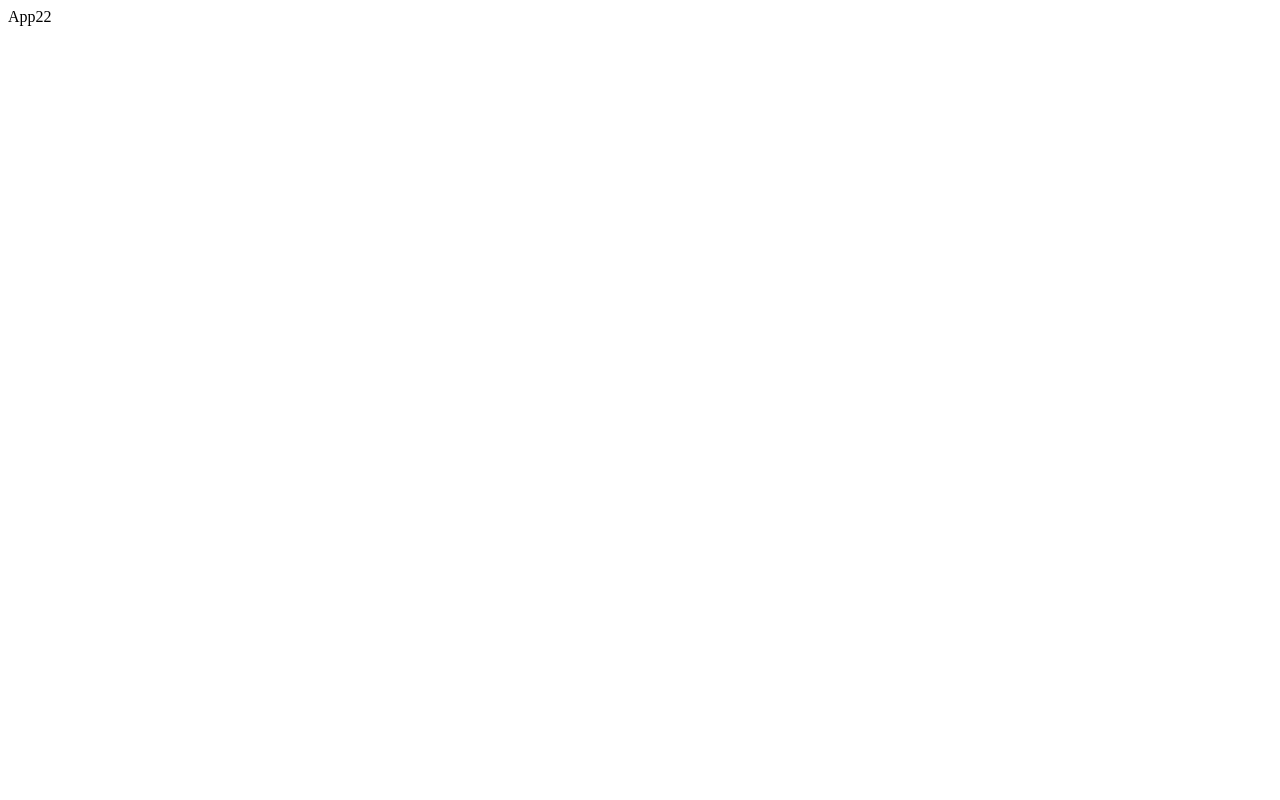
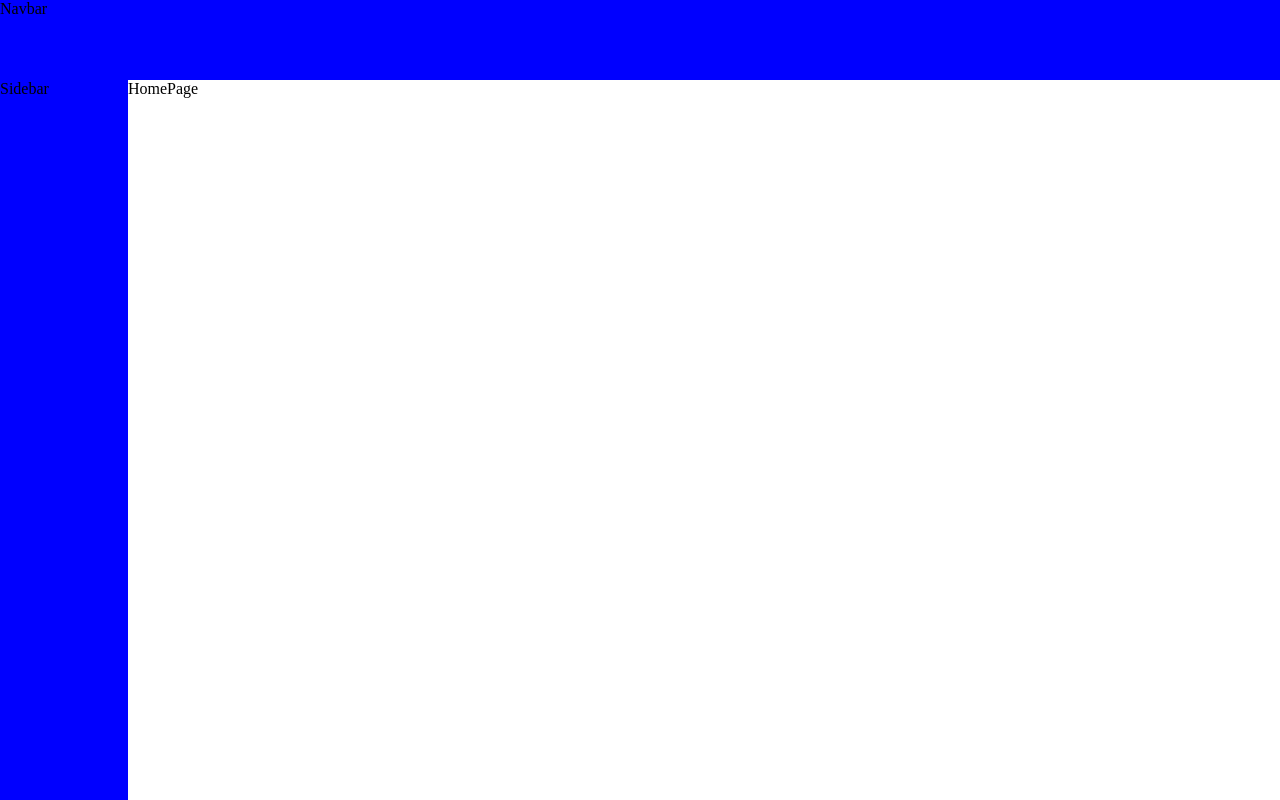
Before and after one commit to semi-hackathon/FE, a React (Vite) app: page / in a window 1280 px wide. Built offline with nearby package versions, Linux system fonts and the light colour scheme.

Commit message:
초기 Layout, route 설정

```diff
--- a/package.json
+++ b/package.json
@@ -10,8 +10,11 @@
     "preview": "vite preview"
   },
   "dependencies": {
+    "@tanstack/react-query": "^5.84.1",
     "react": "^19.1.0",
-    "react-dom": "^19.1.0"
+    "react-dom": "^19.1.0",
+    "react-router-dom": "^7.7.1",
+    "styled-components": "^6.1.19"
   },
   "devDependencies": {
     "@eslint/js": "^9.30.1",
--- a/src/App.jsx
+++ b/src/App.jsx
@@ -1,7 +1,16 @@
-import React from 'react';
+import LoginLayout from './layout/LoginLayout';
+import MainLayout from './layout/MainLayout';
+import HomePage from './pages/HomePage';
+import { RouterProvider, createBrowserRouter } from 'react-router-dom';
 
+const router = createBrowserRouter([
+  {
+    element: <MainLayout />,
+    children: [{ path: '/', element: <HomePage /> }],
+  },
+]);
 const App = () => {
-  return <div>App22</div>;
+  return <RouterProvider router={router} />;
 };
 
 export default App;
--- /dev/null
+++ b/src/components/Navbar.jsx
@@ -0,0 +1,14 @@
+import React from 'react';
+import styled from 'styled-components';
+
+const Navbar = () => {
+  return <NavWrapper>Navbar</NavWrapper>;
+};
+
+export default Navbar;
+
+const NavWrapper = styled.div`
+  width: 100%;
+  height: 10vh;
+  background-color: blue;
+`;
--- /dev/null
+++ b/src/components/Sidebar.jsx
@@ -0,0 +1,14 @@
+import React from 'react';
+import styled from 'styled-components';
+
+const Sidebar = () => {
+  return <SideWrapper>Sidebar</SideWrapper>;
+};
+
+export default Sidebar;
+
+const SideWrapper = styled.div`
+  width: 10%;
+  height: 100%;
+  background-color: blue;
+`;
--- /dev/null
+++ b/src/layout/LoginLayout.jsx
@@ -0,0 +1,7 @@
+import React from 'react';
+
+const LoginLayout = () => {
+  return <div>LoginLayout</div>;
+};
+
+export default LoginLayout;
--- /dev/null
+++ b/src/layout/MainLayout.jsx
@@ -0,0 +1,28 @@
+import { Outlet } from 'react-router-dom';
+import React from 'react';
+import Navbar from '../components/Navbar';
+import Sidebar from '../components/Sidebar';
+import styled from 'styled-components';
+const MainLayout = () => {
+  return (
+    <LayoutWrapper>
+      <Navbar />
+      <LayoutContainer>
+        <Sidebar />
+        <Outlet />
+      </LayoutContainer>
+    </LayoutWrapper>
+  );
+};
+
+export default MainLayout;
+
+const LayoutWrapper = styled.div`
+  width: 100%;
+  height: 100vh;
+`;
+const LayoutContainer = styled.div`
+  display: flex;
+  flex-direction: row;
+  height: 90%;
+`;
--- a/src/main.jsx
+++ b/src/main.jsx
@@ -1,6 +1,7 @@
 import { StrictMode } from 'react';
 import { createRoot } from 'react-dom/client';
 import App from './App.jsx';
+import './index.css';
 
 createRoot(document.getElementById('root')).render(
   <StrictMode>
--- /dev/null
+++ b/src/pages/HomePage.jsx
@@ -0,0 +1,7 @@
+import React from 'react';
+
+const HomePage = () => {
+  return <div>HomePage</div>;
+};
+
+export default HomePage;
```
Also changed, not shown: 2 other files (tests, documents, lock files or other folders).
